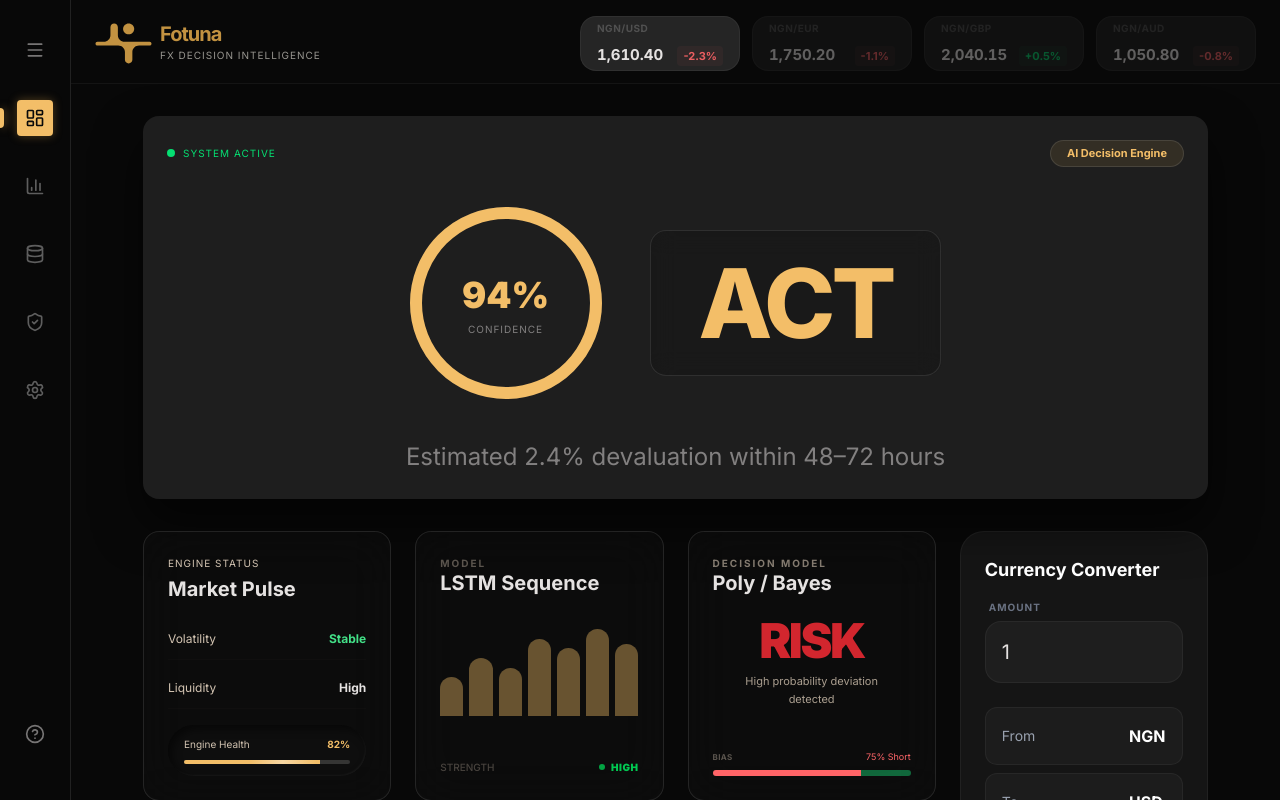
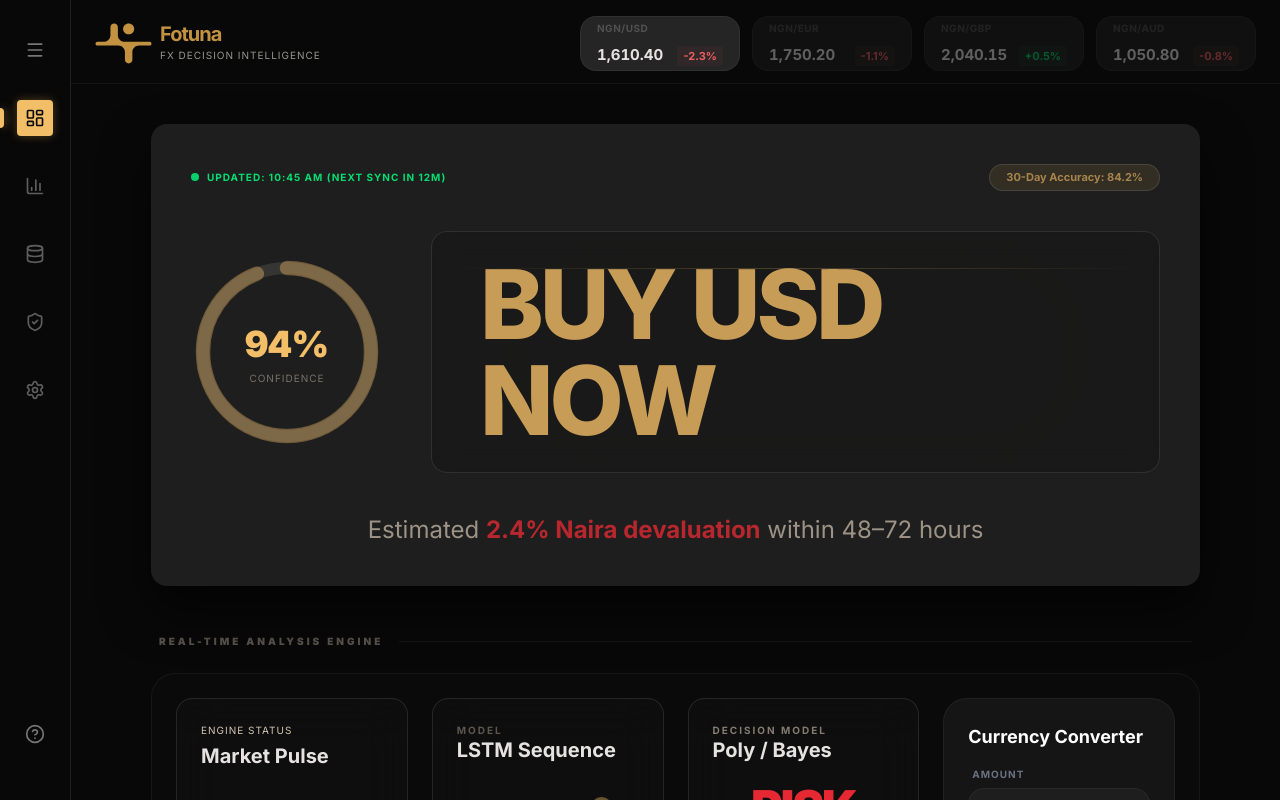
Before and after one commit to axrylic-ice/Helios-Frontend, a Next.js app: page /dashboard in a window 1280 px wide. Shown: the top 800 px of the page. Built offline with nearby package versions, Linux system fonts and the light colour scheme.

Commit message:
feat: add proper page setup

```diff
--- /dev/null
+++ b/src/app/(app)/audit-logs/layout.js
@@ -0,0 +1,7 @@
+export default function DashboardLayout({ children }) {
+  return (
+    <div className="flex">
+      <main className="flex-1">{children}</main>
+    </div>
+  );
+}
--- /dev/null
+++ b/src/app/(app)/audit-logs/page.js
@@ -0,0 +1,6 @@
+import MainCanvas from "@/components/pages/MainCanvas";
+import SignalHistorySection from "@/components/pages/signalHistory/SignalHistory";
+
+export default function DashboardPage() {
+  return <MainCanvas />;
+}
--- a/src/app/(app)/dashboard/page.js
+++ b/src/app/(app)/dashboard/page.js
@@ -1,14 +1,47 @@
-import ActPanel from "@/components/dashboard/ActPanel";
-import EngineRoomRow from "@/components/dashboard/EngineRoomRow";
+"use client";
+
+import ActPanel from "@/components/pages/dashboard/ActPanel";
+import EngineRoomRow from "@/components/pages/dashboard/EngineRoomRow";
+import MarketIntelligence from "@/components/pages/dashboard/MarketIntelligence";
 
 export default function DashboardPage() {
+  const pageFadeStyle = `
+    @keyframes pageEnter {
+      from { opacity: 0; transform: translateY(10px); }
+      to { opacity: 1; transform: translateY(0); }
+    }
+    .animate-page-enter {
+      animation: pageEnter 0.8s ease-out forwards;
+    }
+  `;
+
   return (
-    <div className="p-6 space-y-8 ">
+    <main className="min-h-screen  animate-page-enter">
+      {/* Injecting a one-time entry animation */}
+      <style dangerouslySetInnerHTML={{ __html: pageFadeStyle }} />
 
-      <ActPanel />
+      <div className="max-w-[1600px] mx-auto p-4 md:p-6 lg:p-8 space-y-12">
 
-      <EngineRoomRow />
+        {/* ACTIONABLE INTELLIGENCE */}
+        <section aria-label="Action Panel" className="w-full">
+          <ActPanel />
+        </section>
 
-    </div>
+        {/* LIVE ENGINE DATA */}
+        <section aria-label="Engine Status" className="overflow-x-hidden">
+          {/* Header for the Engine Room section */}
+          <div className="flex items-center gap-4 mb-6 px-2">
+            <h2 className="text-[#D3C4B2]/40 text-[10px] font-black uppercase tracking-[0.3em]">
+              Real-time Analysis Engine
+            </h2>
+            <div className="h-[1px] flex-grow bg-white/5" />
+          </div>
+
+          <EngineRoomRow />
+          <MarketIntelligence />
+        </section>
+
+      </div>
+    </main>
   );
 }
--- /dev/null
+++ b/src/app/(app)/market-monitor/layout.js
@@ -0,0 +1,7 @@
+export default function DashboardLayout({ children }) {
+  return (
+    <div className="flex">
+      <main className="flex-1">{children}</main>
+    </div>
+  );
+}
--- /dev/null
+++ b/src/app/(app)/market-monitor/page.js
@@ -0,0 +1,8 @@
+import LiveMarketFeed from "@/components/pages/MarketMonitor";
+import SystemSettings from "@/components/pages/Settings";
+
+export default function DashboardPage() {
+  return (
+    <LiveMarketFeed />
+  );
+}
--- /dev/null
+++ b/src/app/(app)/settings/layout.js
@@ -0,0 +1,7 @@
+export default function DashboardLayout({ children }) {
+  return (
+    <div className="flex">
+      <main className="flex-1">{children}</main>
+    </div>
+  );
+}
--- /dev/null
+++ b/src/app/(app)/settings/page.js
@@ -0,0 +1,5 @@
+import SystemSettings from "@/components/pages/Settings";
+
+export default function DashboardPage() {
+  return <SystemSettings />;
+}
--- /dev/null
+++ b/src/app/(app)/signal-history/layout.js
@@ -0,0 +1,7 @@
+export default function DashboardLayout({ children }) {
+  return (
+    <div className="flex">
+      <main className="flex-1">{children}</main>
+    </div>
+  );
+}
--- /dev/null
+++ b/src/app/(app)/signal-history/page.js
@@ -0,0 +1,7 @@
+import SignalHistorySection from "@/components/pages/signalHistory/SignalHistory";
+
+export default function DashboardPage() {
+  return (
+    <SignalHistorySection />
+  );
+}
--- /dev/null
+++ b/src/app/(app)/template.js
@@ -0,0 +1,16 @@
+// src/app/auth/template.js
+"use client";
+import { motion } from "framer-motion";
+
+export default function Template({ children }) {
+  return (
+    <motion.div
+      initial={{ opacity: 0, x: 20 }}
+      animate={{ opacity: 1, x: 0 }}
+      exit={{ opacity: 0, x: -20 }}
+      transition={{ duration: 0.5, ease: [0.22, 1, 0.36, 1] }}
+    >
+      {children}
+    </motion.div>
+  );
+}
```
